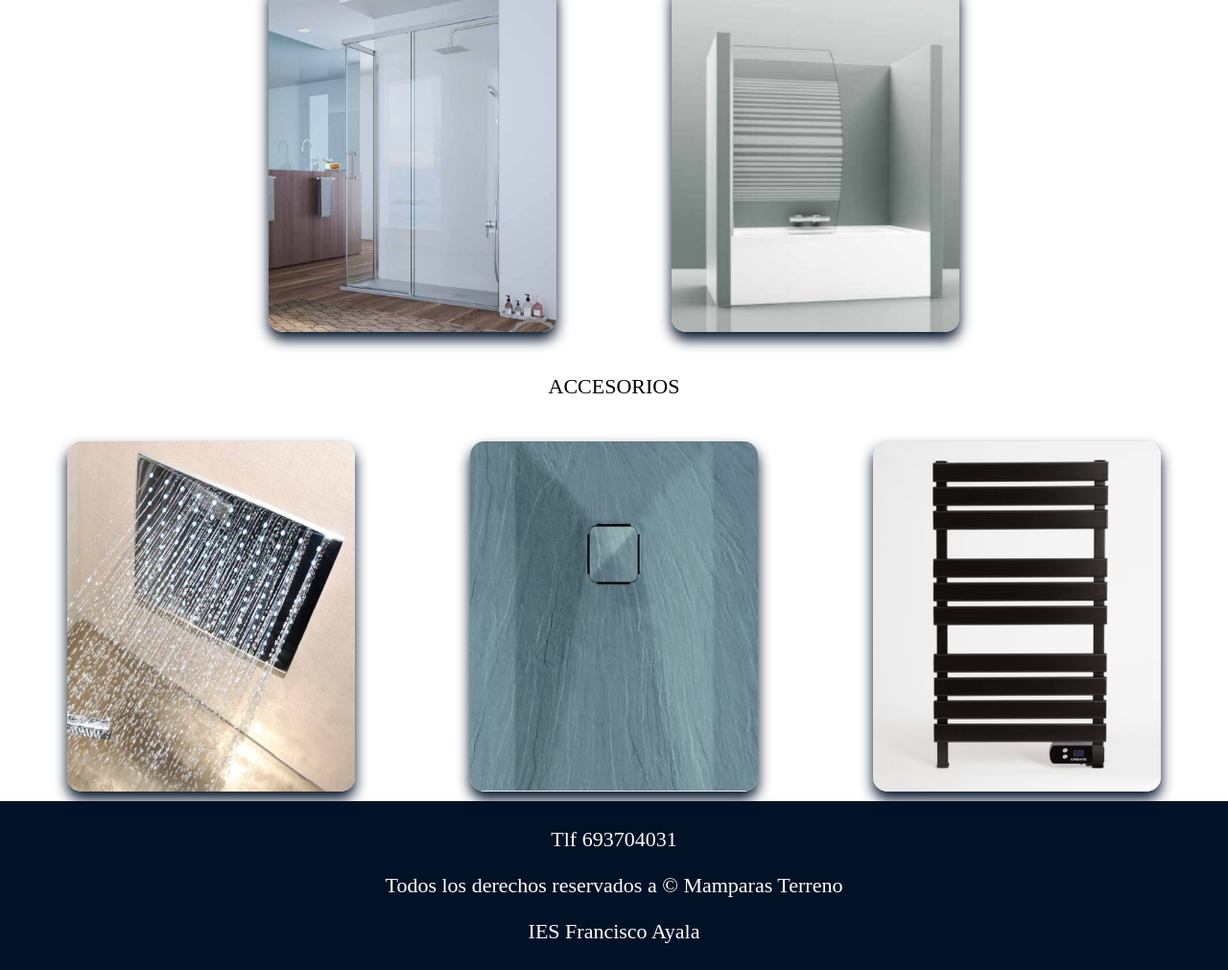
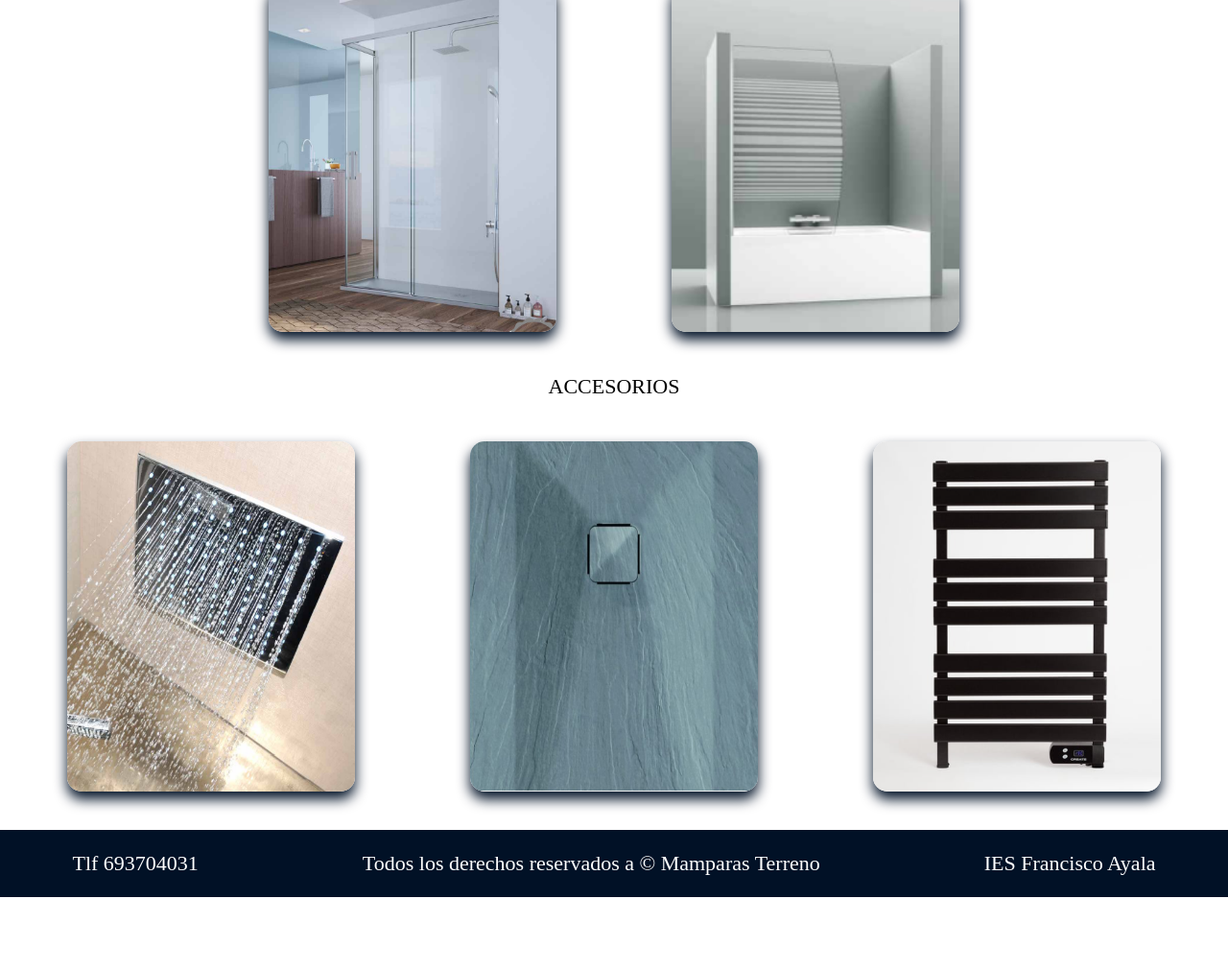
Before and after one commit to Alvarotabouroot/Dise-o, a website built with Parcel: page fuente/html/index.html in a window 1280 px wide. Shown: the part 1336-2347 px from the top of the page at 96% size. After the commit the page ends 2271 px from the top, so only its background shows below. Built offline with nearby package versions, Linux system fonts and the light colour scheme; a web font is replaced by a local one.

Commit message:
modified:   fuente/html/index.html 	modified:   fuente/scss/_footer.scss

```diff
--- a/fuente/html/index.html
+++ b/fuente/html/index.html
@@ -173,11 +173,9 @@
         </section>
 
         <footer>
-            <section class="footer">
-                <p>Tlf 693704031</p>
-                <p>Todos los derechos reservados a &copy; Mamparas Terreno</p>
-                <p>IES Francisco Ayala</p>
-            </section>
+            <p>Tlf 693704031</p>
+            <p>Todos los derechos reservados a &copy; Mamparas Terreno</p>
+            <p>IES Francisco Ayala</p>
         </footer>
 
     </section>
--- a/fuente/scss/_footer.scss
+++ b/fuente/scss/_footer.scss
@@ -4,12 +4,8 @@ footer {
 	display: flex;
 	gap: 20px;
 	justify-content: space-around;
-	margin-top: 10px;
+	margin-top: 40px;
 	background-color: $fondoOscuro;
 	color: white;
 	width: 100%;
 }
-
-.footer{
-	margin: 5px;
-}
```
